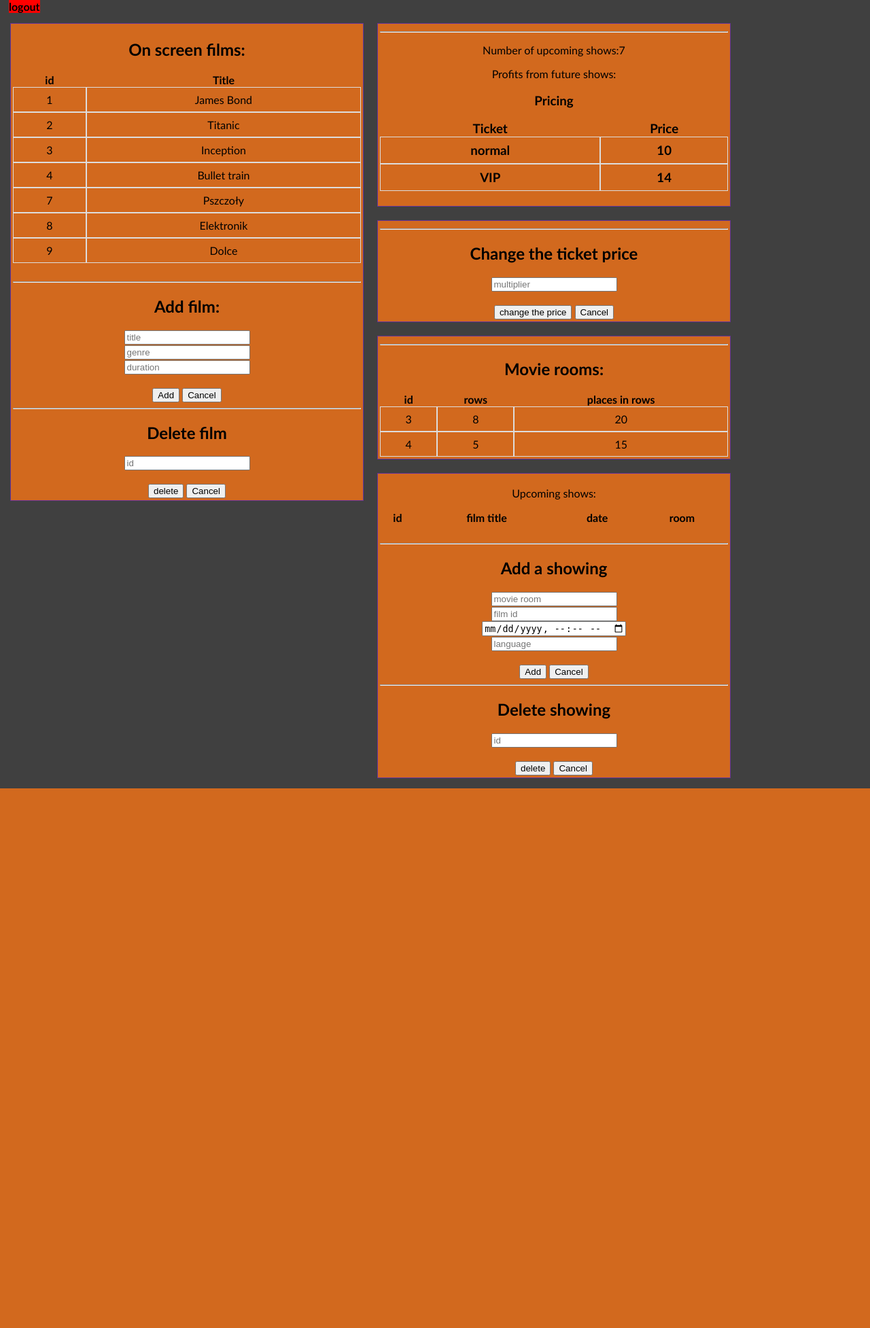
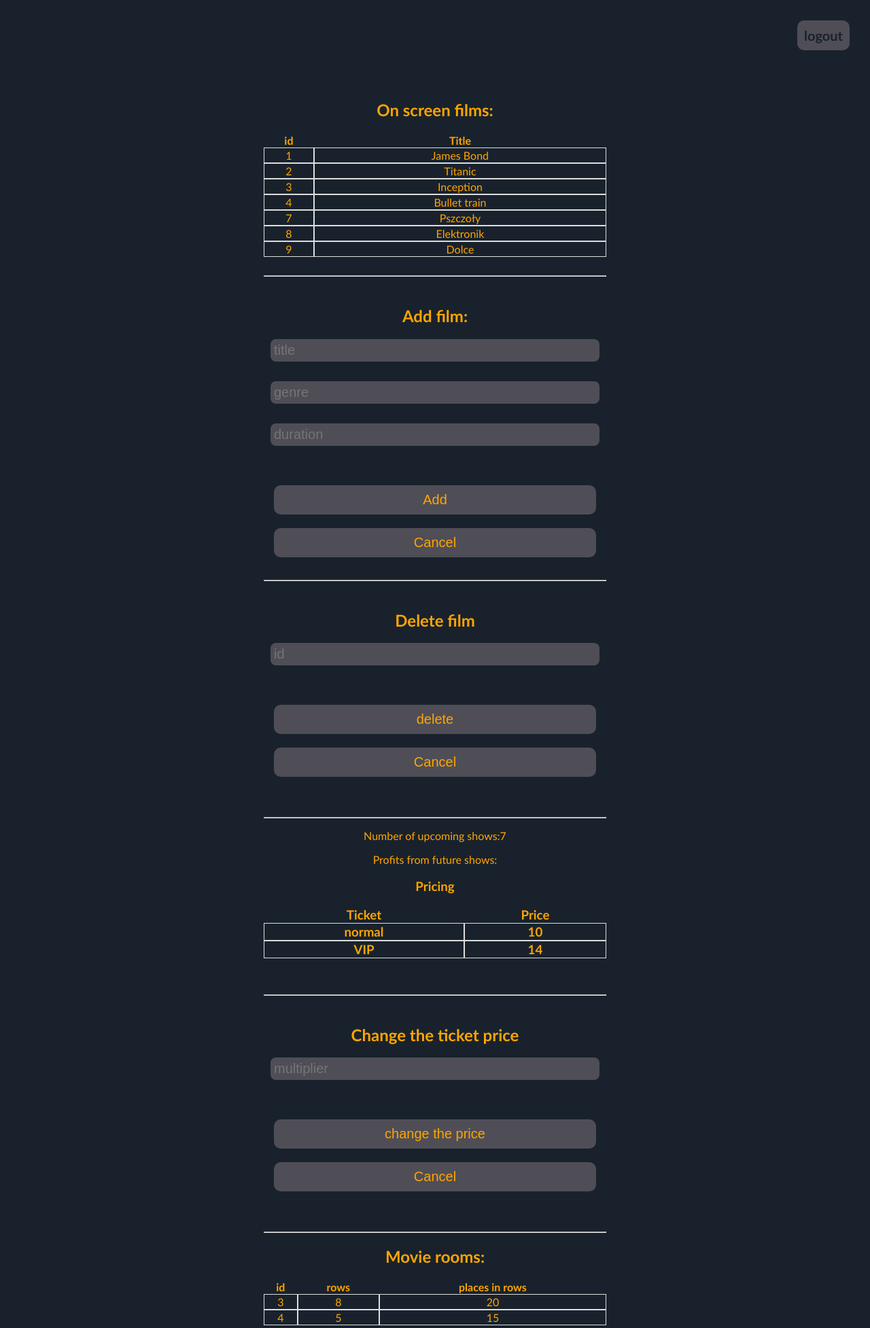
Before and after one commit to Xantespr/cinema_website, a PHP site: page /templates/admin_loged.php in a window 1280 px wide. Shown: the top 1954 px of the page at 68% size. Before the commit the page ends 1160 px from the top, so only its background shows below. Run offline with PHP 8.4, Linux system fonts and the light colour scheme; a user stored in the database is signed in; data comes from the database, SQL or seed files in the repository; data that the repository does not hold is empty.

Commit message:
Add files via upload

```diff
--- a/styles/style.css
+++ b/styles/style.css
@@ -1,34 +1,76 @@
+:root {
+  --c1: orange;
+  --c2: #4f4e57;
+  --c4: #19222c;
+  --c3: white;
+  --c5: rgba(14, 6, 165, 0.329);
+}
+
+
 html {
   scroll-behavior: smooth;
 }
 
 body {
-  background: rgba(0, 0, 0, 0.75);
+  background-color: var(--c4);
   margin: 0;
   padding: 0;
   font-family: "Gill Sans", "Gill Sans MT", "Calibri", "Trebuchet MS", sans-serif;
 }
 
-header a {
-  text-decoration: none;
-  color: orange;
+form {
+  padding: 15px;
+}
+
+table, tbody, tr {
+  gap: 0px;
+  width: 100%;
+  align-content: center;
+  border-spacing: 0px;
+}
+
+.buttonWithHover {
+  background-color: var(--c2);
+  color: var(--c1);
+  font-size: 20px;
+  padding: 10px;
+  border-radius: 10px;
+  border: none;
+  margin: 10px;
+}
+
+.buttonWithHover:hover {
+  background-color: var(--c1);
+  color: var(--c3);
+  transition-duration: 1s;
+  transition-property: background-color, color;
+}
+
+
+#body_wrap {
+  max-width: 70%;
+  margin: 0 auto;
 }
 
 /* nav.php template */
+
 header {
-  background-color: #001F3F;
-  color: #fff;
+  background-color: var(--c2);
+  color: var(--c3);
   padding: 1em;
   text-align: center;
 }
 
+header a {
+  text-decoration: none;
+  color: var(--c1);
+}
+
 header h2 {
-  color: #DAA520;
+  color: var(--c1);
   font-size: 72px;
 }
-nav {
-  background-color: #800020;
-}
+
 nav ul {
   list-style-type: none;
   margin: 0;
@@ -163,171 +204,230 @@ nav ul li a:hover {
 }
 
 #buyTicketButton:hover {
-  background-color: orange;
-  color: white;
+  background-color: var(--c1);
+  color: var(--c3);
   transition-duration: 1s;
   transition-property: background-color, color;
 }
 
 /* buy_ticket.php template */
 
+#string {
+  color: var(--c1);
+}
+
+form{
+  display: flex;
+  flex-direction: column;
+  align-items: flex-start;
+}
+
+label {
+  margin-bottom: 10px;
+  font-size: 20px;
+  color: var(--c1);
+
+}
+
+input, select {
+  width: 100%;
+  background-color: var(--c2);
+  color: var(--c1);
+  padding: 5px;
+  font-size: 20px;
+  border-style: none;
+  border-radius: 8px;
+  margin-bottom: 10px;
+}
+
+.button-row {
+  display: flex;
+  gap: 10px;
+}
+
+.screen {
+  width: 100%;
+  text-align: center;
+  color: var(--c3);
+  background-color: var(--c2);
+  padding: 10px;
+  margin-bottom: 10px;
+}
+
+#seatMapContainer {
+  visibility: hidden;
+  display: flex;
+  flex-wrap: wrap;
+  position: fixed;
+  top: 50%;
+  left: 50%;
+  transform: translate(-50%, -50%);
+  z-index: 999;
+  background-color: var(--c3);
+  padding: 10px;
+  box-shadow: 0 0 10px rgba(0, 0, 0, 0.2);
+  justify-content: center;
+}
+
+.seat {
+  width: 30px;
+  height: 30px;
+  margin: 5px;
+  background-color: #ccc;
+  text-align: center;
+  line-height: 30px;
+  cursor: pointer;
+}
+
+.seat.reserved {
+  background-color: #333;
+  color: var(--c3);
+}
+
+.seat.chosen {
+  background-color: var(--c1);
+}
+
+/* payment.php template */
+
+#payment_container {
+  display: flex;
+  flex-direction: column;
+  justify-content: center;
+  align-items: center;
+  min-height: 30vh;
+}
+
+#payment_str {
+  font-size: 20px;
+  color: var(--c1);
+  margin: 13px;
+  width: 60%;
+  text-align: center;
+}
+
+/* contact.php template */
+
+#contact {
+  margin-top: 50px;
+  padding: 4px;
+  text-align: center;
+  background-color: var(--c2);
+  color: var(--c1);
+  opacity: 90%;
+  clear: both;
+}
+
+#email{
+  text-decoration: none;
+  color: var(--c1);
+}
+
+/* order_status.php template */
+
+#order_status_form {
+  padding: 30px;
+  display: flex;
+  flex-direction: column;
+  align-items: center;
+}
+
+#order_status_form form {
+  min-width: 90%;
+  align-items: center;
+}
+
+#order_status_str {
+  font-size: 20px;
+  color: var(--c1);
+  margin: 13px;
+}
+
 /* footer.php template */
 footer {
-  background-color: #333;
-  color: #fff;
+  background-color: var(--c2);
+  color: var(--c3);
   padding: 1em;
   text-align: center;
 }
 
+#buyTicketSubmit:hover{
+  background-color: var(--c1);
+  color: var(--c3);
+  transition-duration: 1s;
+  transition-property: background-color, color;
 
-
-
-
-
-
-#main-content {
-  padding: 20px;
 }
 
-#formularz_bilety {
-  position: fixed;
-  bottom: 20%;
-  border: 3px solid #f1f1f1;
-  z-index: 8;
-  background-color: orange;
-  width: 80%;
-  height: 60%;
-  padding: 5px;
-  text-align: center;
-  padding-bottom: 15px;
-  left: 50%;
-  transform: translateX(-50%);
+/* admin.php template */
+
+#form_login_center {
+  display: flex;
+  justify-content: center;
+  align-items: center;
+  min-height: 50vh;
 }
 
-
-
-
-
-
-
-
-
-
-
-
-
-main {
-  min-height: 700px;
-  width: 100%;
-  margin: 0;
+#form_login {
+  color: var(--c1);
+  display: flex;
+  flex-direction: column;
+  justify-content: center;
+  align-items: center;
+  min-height: 30vh;
+  width: 50%;
+  padding: 50px;
 }
 
-table, tbody, tr {
-  gap: 0px;
-  width: 100%;
-  align-content: center;
-  border-spacing: 0px;
+#bg_admin {
+  color: var(--c1);
+  padding: 10px;
+  min-height: 60%;
+  clear: both;
+  display: flex;
+  justify-content: center;
+  align-items: center;
+  flex-direction: column;
 }
 
-/*
-.film_box {
-  background-color: chocolate;
-  margin: 10px;
-  border: 1px solid rebeccapurple;
-  width: 250px;
-  float: left;
-  text-align: center;
-} */
-
-
-
-
-
-
-
-/* table tbody th {
-  background-color: darkred;
-} */
-
-/* .film_box:hover {
-  background-color: antiquewhite;
-  scale: 1.05;
-  transition-duration: 0.5s;
-  transition-property: background-color, scale;
-} */
-
-
-
-
-
-
-
-
-
-
-
-
-
-
-
-#kontakt {
-  padding: 4px;
-  text-align: center;
-  background-color: #333;
-  color: orange;
-  opacity: 90%;
-  clear: both;
-}
-
-#zap_b {
-  min-height: 300px;
-  background-color: gray;
-  padding: 10px;
-  margin: 10px;
-}
-
-#zap_b table {
-  font-family: Arial, Helvetica, sans-serif;
-  border-collapse: collapse;
+#logout_box {
+  display: flex;
+  justify-content: flex-end;
   width: 100%;
 }
 
-#zap_b table th,
-td {
-  border: 1px solid #ddd;
-  padding: 8px;
+#logout{
+  text-align: right;
+  margin: 30px;
 }
 
-#bg_admin {
-  padding: 5px;
-  width: 100%;
-  min-height: 60%;
-  overflow: auto;
-  clear: both;
+#logout a{
+  text-decoration: none;
+  color: var(--c4);
 }
 
 .admin_box {
-  background-color: chocolate;
   margin: 10px;
-  border: 1px solid rebeccapurple;
-  width: 40%;
-  float: left;
+  padding: 1em;
+  min-width: 40%;
+  min-height: 40%;
   text-align: center;
   padding: 3px;
+  justify-content: center;
 }
 
-#form_logowanie{
-  border: 3px solid #f1f1f1;
-  background-color: orange;
-  width: 80%;
-  padding: 5px;
-  margin: 20px;
-  padding-bottom: 15px;
-  left: 50%;
-  bottom: 50%;
+.adminForm {
+  display: flex;
+  flex-direction: column;
+  align-items: center;
+  justify-content: center;
 }
 
-#cennik_table{
+.buttonStyle {
+  width: 100%;
+}
+
+#pricing_table{
   width: 100%;
 }
 
@@ -338,15 +438,31 @@ td {
 
 
 
+@media screen and (max-width: 1080px) {
+  /* nav.php template */
 
+  nav ul {
+    display: flex;
+    flex-wrap: wrap;
+    justify-content: space-around;
+  }
 
-#logout {
-  padding: 3px;
-  margin: 10px;
+  nav ul li {
+    flex: 1 0 50%;
+  }
+
+    /* index.php template */
+
+  .dropdown {
+    flex-direction: column;
+    align-items: center;
+  }
+
+  /* film_description.php template */
+
+  #filmShowsContainer {
+    flex-direction: column;
+    align-items: center;
+  }
+
 }
-
-#logout a{
-  text-decoration: none;
-  color: black;
-  background-color: red;
-}
```
Also changed, not shown: other parts of styles/style.css (+13 -14 lines).
